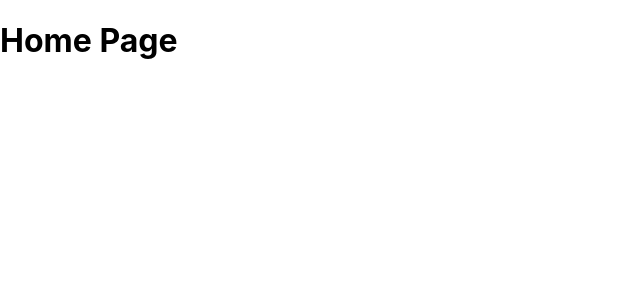
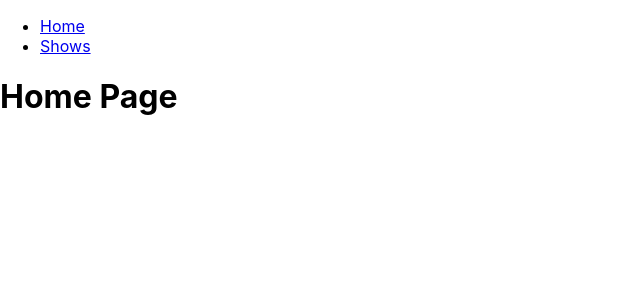
Before and after one commit to christina-ml/mod-3-assessment-prep, a React (Create React App) app: page / in a window 1280 px wide. Shown: the top 300 px of the page, without its empty margins (0-640 px from the left). Built offline with nearby package versions, Linux system fonts and the light colour scheme.

Commit message:
created navbar

```diff
--- a/src/App.js
+++ b/src/App.js
@@ -1,6 +1,7 @@
 import './App.css';
 import {
   BrowserRouter as Router,
+  Link,
   Route,
   Switch
 } from 'react-router-dom';
@@ -10,6 +11,14 @@
 function App() {
   return (
     <Router>
+
+      <nav>
+        <ul>
+          <li><Link to="/">Home</Link></li>
+          <li><Link to="/shows">Shows</Link></li>
+        </ul>
+      </nav>
+
       <Switch>
         <Route exact path="/" component={Home} />
         <Route path="/shows" component={Shows} />
```
